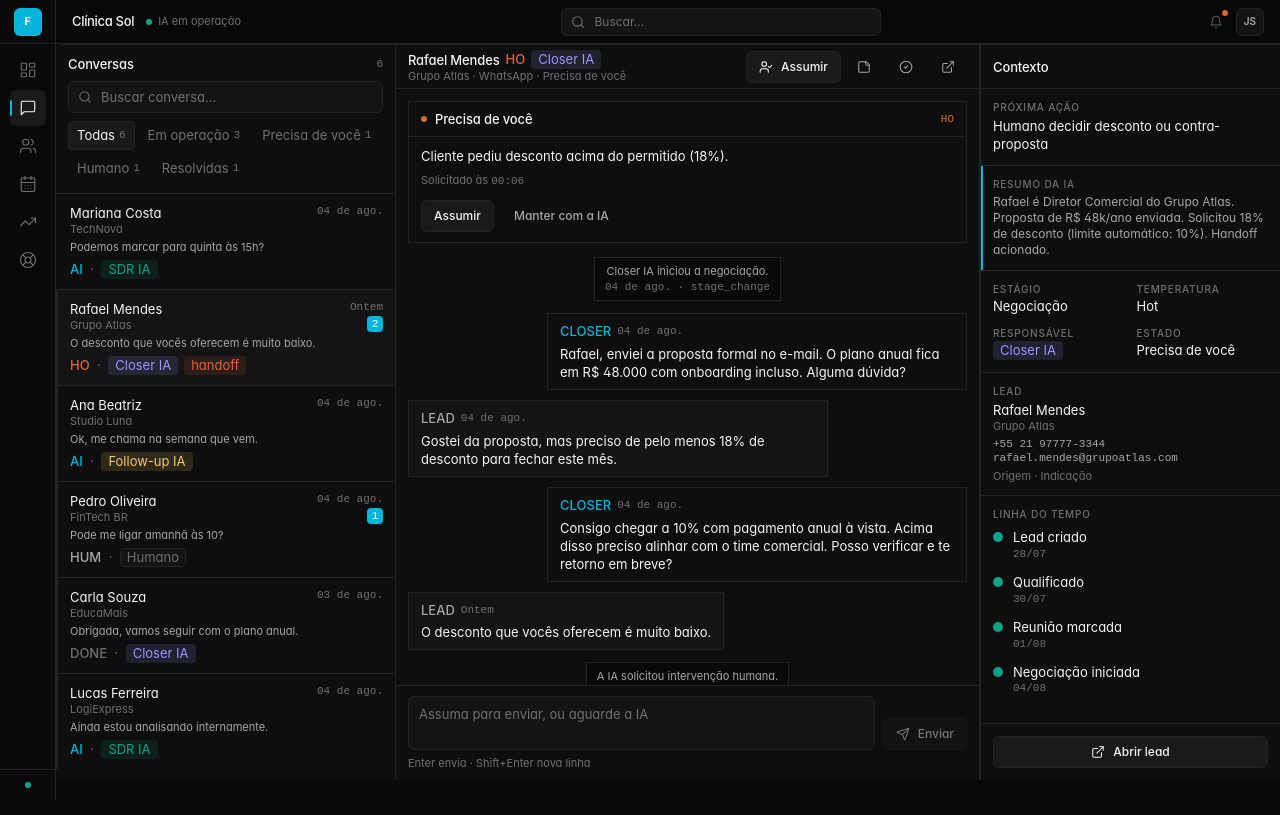
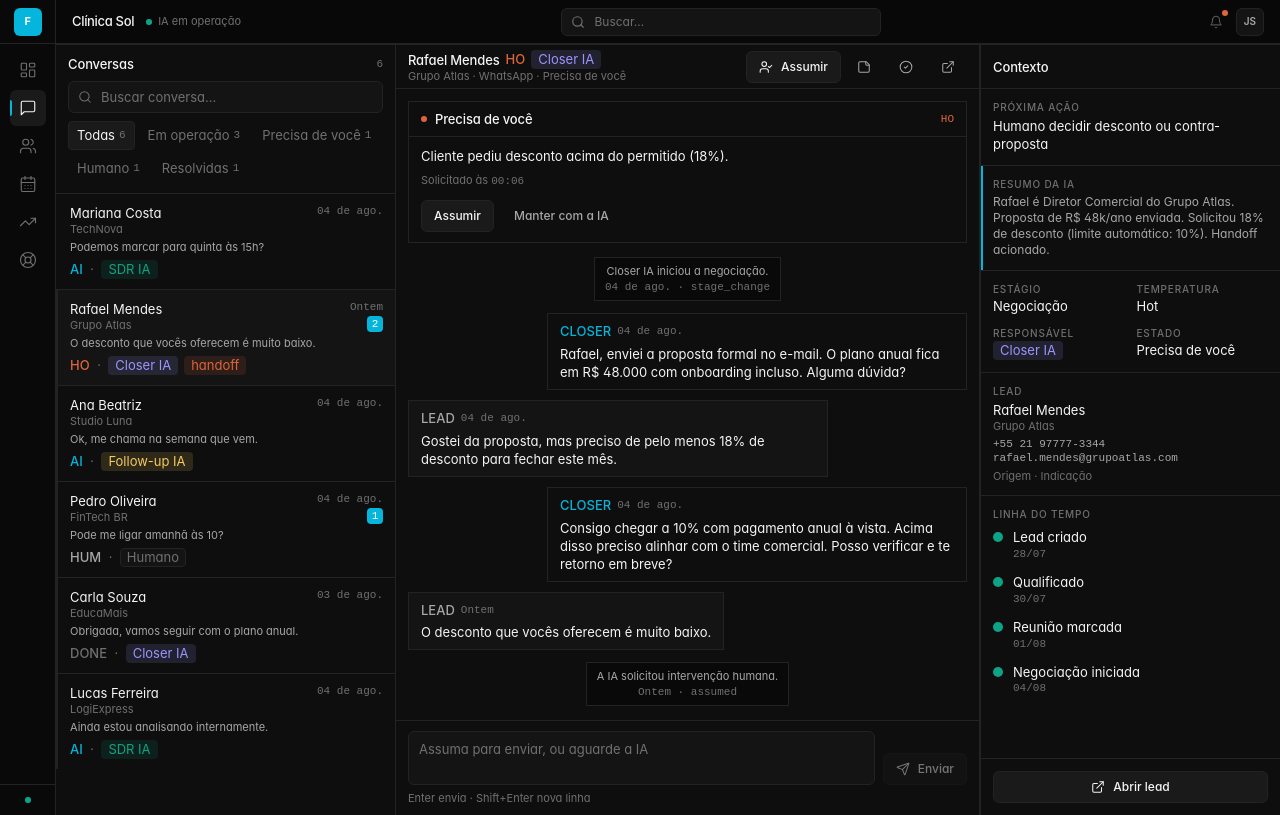
Before and after one commit to jvrm831720/forceia, a Next.js app in the folder dashboard/: page /conversas in a window 1280 px wide. Built offline with nearby package versions, Linux system fonts and the light colour scheme.

Commit message:
fix(conversations): shell layout + Manter com a IA restores ai_handling

```diff
--- a/dashboard/components/conversations/conversations-shell.tsx
+++ b/dashboard/components/conversations/conversations-shell.tsx
@@ -109,6 +109,8 @@ export function ConversationsShell({ data }: { data: ConversationsData }) {
     if (!selectedId) return;
     updateConversation(selectedId, (c) => ({
       ...c,
+      // "Manter com a IA" — handoff dismissed, operation continues under AI
+      status: "ai_handling",
       handoff: c.handoff ? { ...c.handoff, dismissed: true } : undefined,
     }));
   };
@@ -166,7 +168,7 @@ export function ConversationsShell({ data }: { data: ConversationsData }) {
   };
 
   return (
-    <div className="flex h-[calc(100vh-4rem)] min-h-0 overflow-hidden rounded-none border-t border-border bg-surface lg:rounded-tl-2xl">
+    <div className="flex min-h-0 flex-1 overflow-hidden border-t border-border bg-canvas">
       {/* Column 1 — List */}
       <div
         className={`${
@@ -188,7 +190,7 @@ export function ConversationsShell({ data }: { data: ConversationsData }) {
       <div
         className={`${
           mobilePane === "thread" ? "flex" : "hidden"
-        } min-w-0 flex-1 flex-col md:flex`}
+        } min-h-0 min-w-0 flex-1 flex-col md:flex`}
       >
         <ConversationView
           conversation={selected}
@@ -207,7 +209,7 @@ export function ConversationsShell({ data }: { data: ConversationsData }) {
       <div
         className={`${
           mobilePane === "context" ? "flex" : "hidden"
-        } w-full xl:flex xl:w-auto`}
+        } min-h-0 w-full xl:flex xl:w-auto`}
       >
         <ContextPanel
           conversation={selected}
```
